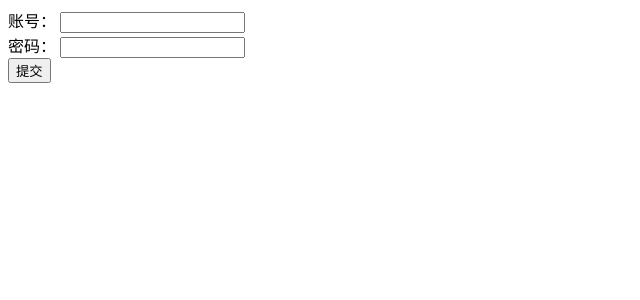
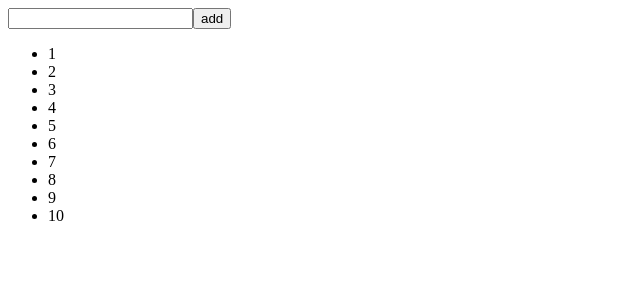
Before and after one commit to 1162941377/React, a React (Create React App) app in the folder react-learn/: page / in a window 1280 px wide. Shown: the top 300 px of the page, without its empty margins (0-640 px from the left). Built offline with nearby package versions, Linux system fonts and the light colour scheme.

Commit message:
PureComponent

```diff
--- a/react-learn/src/App.js
+++ b/react-learn/src/App.js
@@ -1,5 +1,5 @@
 import React, { Component } from "react";
-import Test from "./components/Form/Test";
+import Test from "./components/Tast/Test";
 
 export default class App extends Component {
   render() {
--- /dev/null
+++ b/react-learn/src/components/Tast/AddTask.js
@@ -0,0 +1,31 @@
+import React, { Component } from "react";
+
+export default class AddTask extends Component {
+  state = {
+    value: "",
+  };
+
+  changeValue = (e) => {
+    this.setState({
+      value: e.target.value,
+    });
+  };
+
+  addTask = () => {
+    this.props.changeData && this.props.changeData(this.state.value);
+  };
+
+  render() {
+    console.log("AddTask run");
+    return (
+      <>
+        <input
+          type="text"
+          value={this.state.value}
+          onChange={this.changeValue}
+        />
+        <button onClick={this.addTask}>add</button>
+      </>
+    );
+  }
+}
--- /dev/null
+++ b/react-learn/src/components/Tast/Task.js
@@ -0,0 +1,24 @@
+import React from "react";
+import { PureComponent } from "react";
+
+export default function Task(props) {
+  const lis = props.data.map((it, i) => <li key={i}>{it}</li>);
+  console.log("Task run");
+  return (
+    <>
+      <ul>{lis}</ul>
+    </>
+  );
+}
+
+// React.memo(Task);
+
+function myMemo(Cmp) {
+  return class Memo extends PureComponent {
+    render() {
+      return <>{Cmp(this.props)}</>;
+    }
+  };
+}
+
+myMemo(Task);
--- /dev/null
+++ b/react-learn/src/components/Tast/TaskList.js
@@ -0,0 +1,36 @@
+import React, { Component } from "react";
+import Task from "./Task";
+import AddTask from "./AddTask";
+
+export default class TaskList extends Component {
+  state = {
+    data: [],
+  };
+
+  componentDidMount() {
+    const ts = [];
+    for (let i = 1; i <= 10; i++) {
+      ts.push(i);
+    }
+    this.setState({
+      data: ts,
+    });
+  }
+
+  changeData = (value) => {
+    this.setState({
+      data: [...this.state.data, value],
+    });
+    // console.log(this.state.data);
+  };
+
+  render() {
+    console.log("TaskList render run");
+    return (
+      <>
+        <AddTask changeData={this.changeData} />
+        <Task data={this.state.data} />
+      </>
+    );
+  }
+}
--- /dev/null
+++ b/react-learn/src/components/Tast/Test.js
@@ -0,0 +1,10 @@
+import React from "react";
+import TaskList from "./TaskList";
+
+export default function Test() {
+  return (
+    <>
+      <TaskList />
+    </>
+  );
+}
```
Also changed, not shown: react-learn/src/Test copy 2.js (added, +23 -0 lines), react-learn/src/Test copy.js (added, +23 -0 lines), 1 other file (tests, documents, lock files or other folders).
